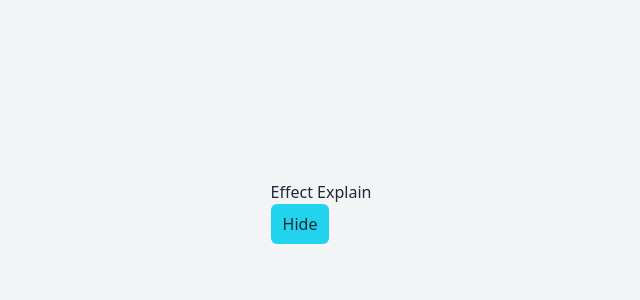
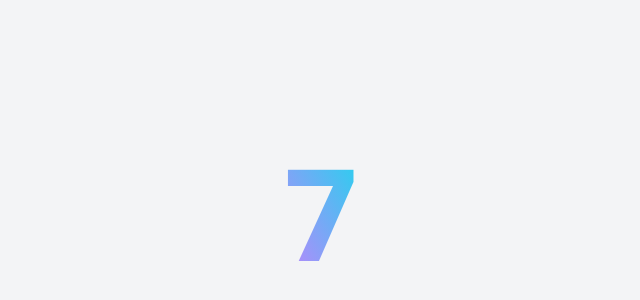
Before and after one commit to mahmud035/pHero_Batch_06_All_Conceptual_Session, a React (Vite) app in the folder Milestone-8-Deep-Dive-into-React-Hooks/: page / in a window 1280 px wide. Shown: the part 188-488 px from the top of the page, without its empty margins (319-959 px from the left). Built offline with nearby package versions, Linux system fonts and the light colour scheme; the HTML template or start-up script is replaced by a standard one.

Commit message:
useEffect clean up example

```diff
--- a/Milestone-8-Deep-Dive-into-React-Hooks/src/App.jsx
+++ b/Milestone-8-Deep-Dive-into-React-Hooks/src/App.jsx
@@ -16,9 +16,9 @@ function App() {
       {/* <LessonFour /> */}
       {/* <Explain /> */}
 
-      <EffectExplain />
+      {/* <EffectExplain /> */}
       {/* <EffectLessonOne /> */}
-      {/* <EffectLessonTwo /> */}
+      <EffectLessonTwo />
     </div>
   );
 }
--- a/Milestone-8-Deep-Dive-into-React-Hooks/src/components/useEffect/EffectLessonTwo.jsx
+++ b/Milestone-8-Deep-Dive-into-React-Hooks/src/components/useEffect/EffectLessonTwo.jsx
@@ -1,10 +1,24 @@
-import React from 'react';
+import React, { useEffect, useState } from 'react';
 
 function EffectLessonTwo() {
+  const [time, setTime] = useState(0);
+
+  useEffect(() => {
+    const intervalId = setInterval(() => {
+      setTime((prevTime) => prevTime + 1);
+    }, 1000);
+
+    return () => {
+      clearInterval(intervalId);
+    };
+  }, []);
+
+  console.log(time);
+
   return (
     <div>
       <h1 className="text-9xl font-bold bg-clip-text text-transparent bg-gradient-to-tr from-purple-400 to-cyan-400">
-        0
+        {time}
       </h1>
     </div>
   );
```
